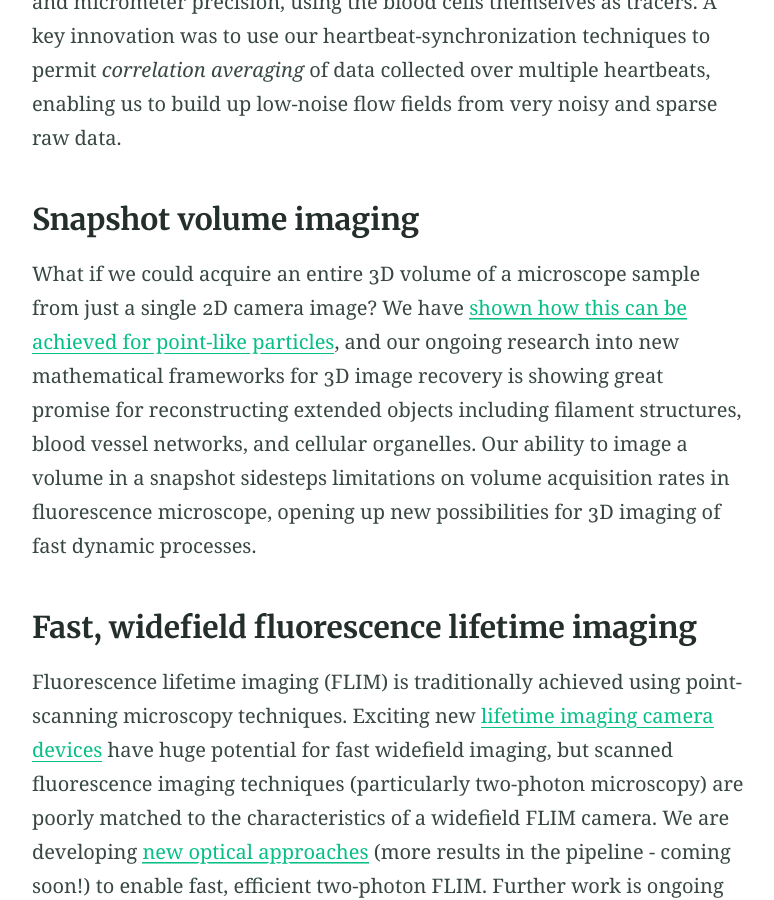
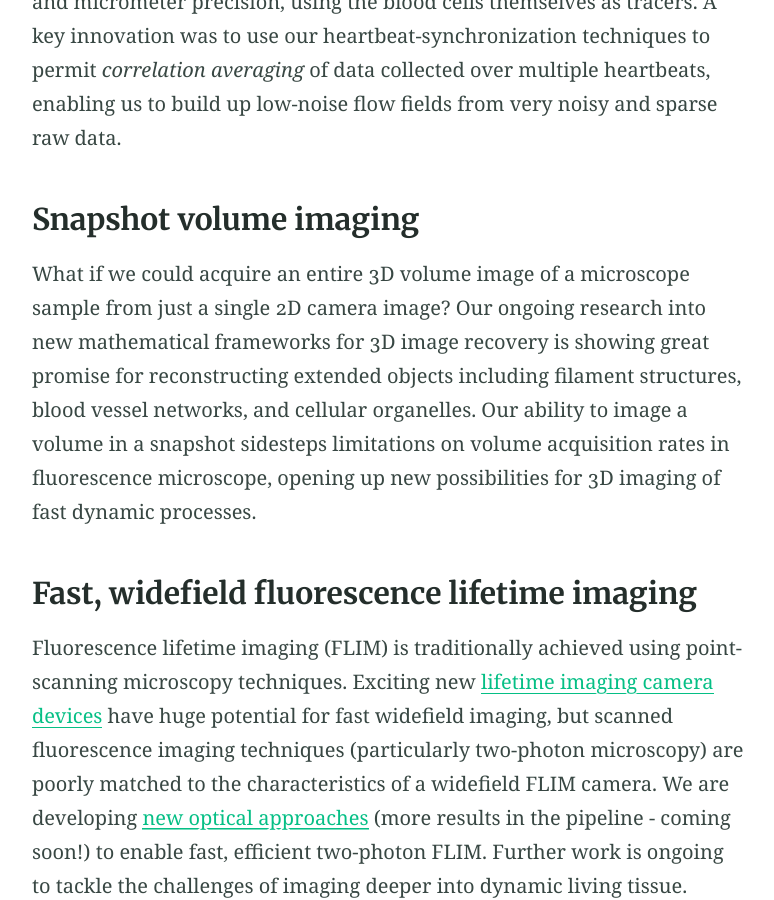
Before and after one commit to jmtayloruk/jmtayloruk.github.io, a Jekyll site: the page built from research.md, in a window 1280 px wide and 900 px high, scrolled down 4227 px. Shown: the whole window, without its empty margins (251-1025 px from the left). Built offline with Jekyll 4.4.1, drawn with Linux system fonts in a browser that asks for light colours.

Commit message:
Update research text

```diff
--- a/research.md
+++ b/research.md
@@ -63,8 +63,8 @@ enabling us to build up low-noise flow fields from very noisy and sparse raw dat
 
 ### Snapshot volume imaging
 
-What if we could acquire an entire 3D volume of a microscope sample from just a single 2D camera image? We have [shown how this can be achieved for point-like particles](https://doi.org/10.1103/PhysRevLett.124.198104),
-and our ongoing research into new mathematical frameworks for 3D image recovery is showing great promise for reconstructing extended objects including filament structures, blood vessel networks, and cellular organelles.
+What if we could acquire an entire 3D volume image of a microscope sample from just a single 2D camera image?
+Our ongoing research into new mathematical frameworks for 3D image recovery is showing great promise for reconstructing extended objects including filament structures, blood vessel networks, and cellular organelles.
 Our ability to image a volume in a snapshot sidesteps limitations on volume acquisition rates in fluorescence microscope, opening up new possibilities for 3D imaging of fast dynamic processes.
 
 ### Fast, widefield fluorescence lifetime imaging
```
